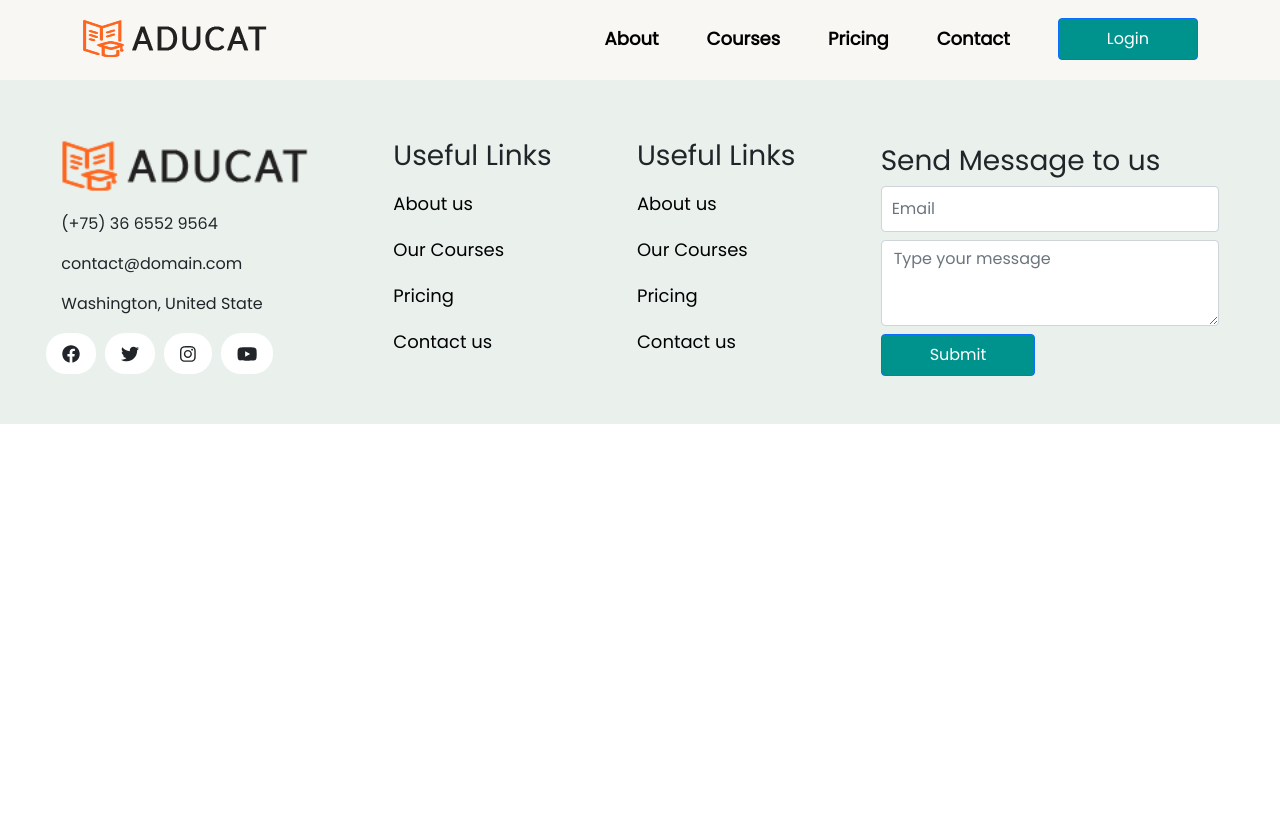
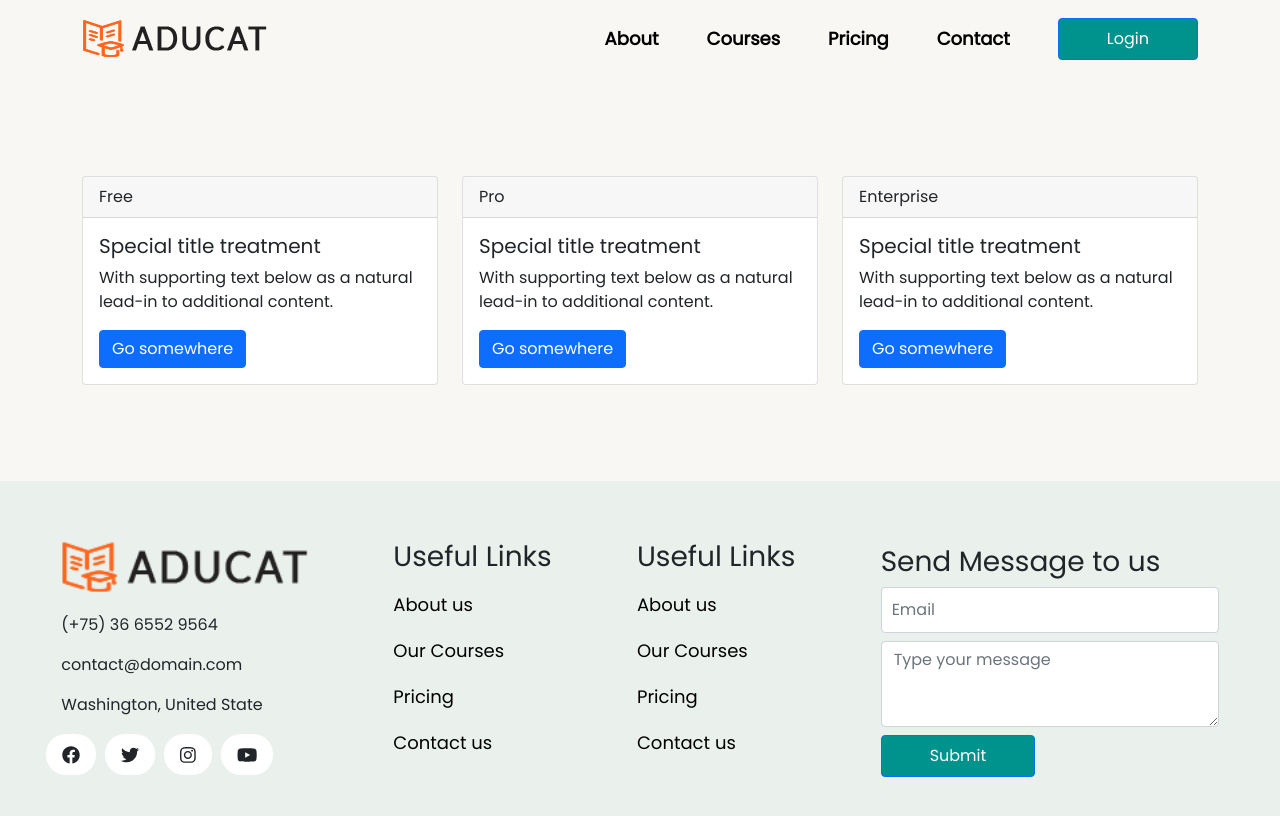
Before and after one commit to the-shahriar/aducat-elearning-platform-react, a React (Create React App) app: page /pricing in a window 1280 px wide. Shown: the top 816 px of the page. Built offline with nearby package versions, Linux system fonts and the light colour scheme.

Commit message:
newsletter and pricing added

```diff
--- a/src/component/About/About.css
+++ b/src/component/About/About.css
@@ -23,3 +23,11 @@
     font-size: 35px;
     font-weight: bold;
 }
+
+.line{
+    width: 30%;
+    height: 2px;
+    border: 2px solid black;
+    margin-left: auto;
+    margin-right: auto;
+}
--- a/src/component/About/About.js
+++ b/src/component/About/About.js
@@ -16,7 +16,8 @@ const iconStyle = {
 
 const background = {
     'backgroundColor': '#E5F0EB',
-    'margin': '40px'
+    'margin': '40px',
+    'border': 'none'
 }
 
 
@@ -25,6 +26,7 @@ const About = () => {
         <div className="my-5">
             <div className="my-5 pt-5 text-center side-div">
                 <h2 className="my-5">Supreme Work Flows</h2>
+                <hr className="line" />
                 <Container className="pb-5 pt-3">
                     <Row>
                         <Col sm className="p-5">
@@ -62,7 +64,7 @@ const About = () => {
                 </div>
             </Stack >
 
-            <div className="text-center my-5 py-5" style={background}>
+            <div className="text-center my-5 p-5" style={background}>
                 <Container>
                     <Row>
                         <Col className="bg-white py-4 me-5 about-col">
--- /dev/null
+++ b/src/component/Home/Home.css
@@ -0,0 +1,13 @@
+.hero-div {
+    line-height: 30px;
+}
+
+.hero-div h1{
+    font-size: 55px;
+    font-weight: bold;
+}
+
+.hero-img{
+    background-image: url(../../assets/images//ellipse9.png);
+    background-repeat: no-repeat;
+}
--- a/src/component/Home/Home.js
+++ b/src/component/Home/Home.js
@@ -1,9 +1,26 @@
 import React from 'react';
+import { Stack } from 'react-bootstrap';
+import About from '../About/About';
+import heroImg from '../../assets/images/hero-men2.png';
+import './Home.css';
+import Newsletter from '../Newsletter/Newsletter';
 
 const Home = () => {
     return (
         <div>
-
+            <div className="text-center m-5 px-5" >
+                <Stack direction="horizontal" className="m-4" gap={5}>
+                    <div className="text-start hero-div">
+                        <h1> Learn Anywhere <br />Anytime from <br /> Any Device</h1>
+                        <p className="w-75">Lorem ipsum dolor sit amet consectetur adipisicing elit. Ipsam aut aliquam excepturi voluptatibus, recusandae inventore exercitationem, illo distinctio itaque cupiditate sit unde quod. Fugit eos nesciunt neque, ratione in sunt?</p>
+                    </div>
+                    <div className="hero-img">
+                        <img src={heroImg} alt="Hero-img" />
+                    </div>
+                </Stack>
+            </div>
+            <About></About>
+            <Newsletter></Newsletter>
         </div>
     );
 };
--- /dev/null
+++ b/src/component/Newsletter/Newsletter.css
@@ -0,0 +1,31 @@
+.newsletter{
+    position: relative;
+    height: 40vh;
+}
+
+.newsletter h2{
+    font-size: 40px;
+    font-weight: bold;
+}
+
+.newsletter input {
+    width: 98%;
+    padding: 10px 5px;
+    border: 2px solid white;
+}
+.newsletter button {
+    padding: 10px 5px;
+    background-color: #00938D;
+    color: white;
+    position: absolute;
+    left: 66%;
+    border-radius: 10px;
+}
+
+.input-field{
+    background: white;
+    border-radius: 10%;
+    width: 45%;
+    margin: auto;
+    padding: 5px;
+}
--- /dev/null
+++ b/src/component/Newsletter/Newsletter.js
@@ -0,0 +1,19 @@
+import React from 'react';
+import './Newsletter.css';
+
+const Newsletter = () => {
+    return (
+        <div className="text-center my-5 py-5 newsletter">
+            <h2>Sign Up To Our Newsletter</h2>
+            <p>Subscribe to our newsletter and get many <br />
+                interesting things every week
+            </p>
+            <div className="input-field">
+                <input type="email" placeholder="enter your email" />
+                <button>Subscribe</button>
+            </div>
+        </div>
+    );
+};
+
+export default Newsletter;
--- a/src/component/Pricing/Pricing.js
+++ b/src/component/Pricing/Pricing.js
@@ -1,9 +1,49 @@
 import React from 'react';
+import { Card, Button, Container, Row, Col } from 'react-bootstrap';
 
 const Pricing = () => {
     return (
         <div>
-
+            <Container className="my-5 py-5">
+                <Row>
+                    <Col sm>
+                        <Card>
+                            <Card.Header>Free</Card.Header>
+                            <Card.Body>
+                                <Card.Title>Special title treatment</Card.Title>
+                                <Card.Text>
+                                    With supporting text below as a natural lead-in to additional content.
+                                </Card.Text>
+                                <Button variant="primary">Go somewhere</Button>
+                            </Card.Body>
+                        </Card>
+                    </Col>
+                    <Col sm>
+                        <Card>
+                            <Card.Header>Pro</Card.Header>
+                            <Card.Body>
+                                <Card.Title>Special title treatment</Card.Title>
+                                <Card.Text>
+                                    With supporting text below as a natural lead-in to additional content.
+                                </Card.Text>
+                                <Button variant="primary">Go somewhere</Button>
+                            </Card.Body>
+                        </Card>
+                    </Col>
+                    <Col sm>
+                        <Card>
+                            <Card.Header>Enterprise</Card.Header>
+                            <Card.Body>
+                                <Card.Title>Special title treatment</Card.Title>
+                                <Card.Text>
+                                    With supporting text below as a natural lead-in to additional content.
+                                </Card.Text>
+                                <Button variant="primary">Go somewhere</Button>
+                            </Card.Body>
+                        </Card>
+                    </Col>
+                </Row>
+            </Container>
         </div>
     );
 };
```
Also changed, not shown: src/assets/images/ellipse9.png (added), src/assets/images/hero-men2.png (added).
